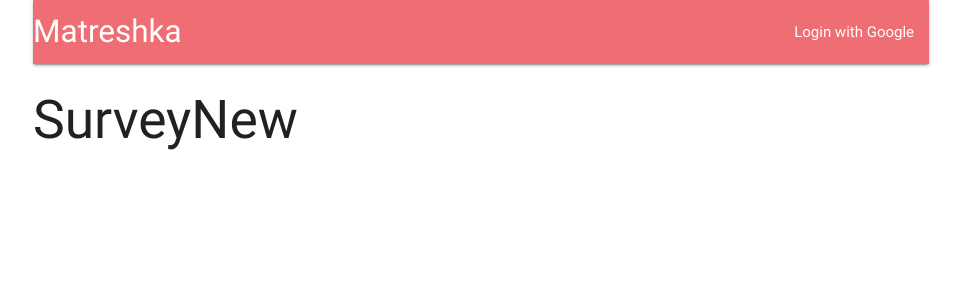
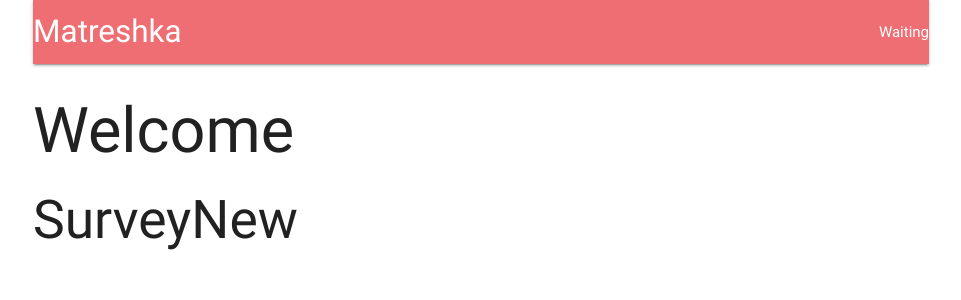
Before and after one commit to TaniaKara/Matreshka, a React (Create React App) app in the folder client/: page /surveys/new in a window 1280 px wide. Shown: the top 300 px of the page, without its empty margins (159-1120 px from the left). Built offline with nearby package versions, Linux system fonts and the light colour scheme; no server answers.

Commit message:
Full auth workflow

```diff
--- a/client/src/actions/index.js
+++ b/client/src/actions/index.js
@@ -4,7 +4,7 @@ import { FETCH_USER } from './types';
 export const fetchUser = () => async dispatch => {
     const res = await axios
     .get('/api/current_user');
-    dispatch({ type: FETCH_USER, payload: res });
+    dispatch({ type: FETCH_USER, payload: res.data });
 };
 
 // export const fetchUser = () => {
--- a/client/src/components/App.js
+++ b/client/src/components/App.js
@@ -4,10 +4,10 @@ import { connect } from 'react-redux';
 import * as actions from '../actions';
 
 import Header from './Header';
+import Landing from './Landing';
 
 const Dashboard = () => <h2>Dashboard</h2>
 const SurveyNew = () => <h2>SurveyNew</h2>
-const Landing = () => <h2>Landing</h2>
 
 class App extends Component {
   componentDidMount() {
@@ -20,7 +20,7 @@ class App extends Component {
         <BrowserRouter>
           <div className='container'>
             <Header />
-            <Route exact path='/' component={Landing} />
+            <Landing />
             <Route exact path='/surveys' component={Dashboard} />
             <Route exact path='/surveys/new' component={SurveyNew} />
           </div>
--- a/client/src/components/Header.js
+++ b/client/src/components/Header.js
@@ -1,13 +1,29 @@
-import React, { Component } from 'react'
+import React, { Component } from 'react';
+import { connect } from 'react-redux';
+import { Link } from 'react-router-dom';
 
 class Header extends Component {
+  renderContent(){
+    switch (this.props.auth) {
+      case null:
+        return 'Waiting';
+      case false:
+         return <li><a href="/auth/google">Login with Google</a></li>;
+      default:
+      return <li><a href="/api/logout">Logout</a></li>;
+    }
+  }
   render () {
     return (
       <nav>
         <div className='nav-wrapper'>
-          <a href='#' className='brand-logo'>Matreshka</a>
+          <Link
+          to={this.props.auth ? '/surveys' : '/'}
+          className='brand-logo'>
+          Matreshka
+          </Link>
           <ul id='nav-mobile' className='right'>
-            <li><a href=''>Login with Google</a></li>
+            {this.renderContent()}
           </ul>
         </div>
       </nav>
@@ -15,4 +31,8 @@ class Header extends Component {
   }
 }
 
-export default Header
+const mapStatetoProps = ({ auth }) => {
+  return { auth };
+}
+
+export default connect(mapStatetoProps)(Header);
--- /dev/null
+++ b/client/src/components/Landing.js
@@ -0,0 +1,14 @@
+import React, { Component } from 'react';
+
+const Landing = () => {
+    return (
+    <div style={{textalign: 'center'}}>
+        <h1>
+            Welcome
+        </h1>
+    </div>
+    );
+};
+
+
+export default Landing;
--- a/client/src/reducers/authReducer.js
+++ b/client/src/reducers/authReducer.js
@@ -1,6 +1,9 @@
-export default function(state = {}, action) {
-    console.log(action);
+import {FETCH_USER} from '../actions/types';
+
+export default function(state = null, action) {
     switch (action.type) {
+        case FETCH_USER:
+            return action.payload || false;
         default:
             return state;
     }
```
Also changed, not shown: 1 other file (tests, documents, lock files or other folders).
